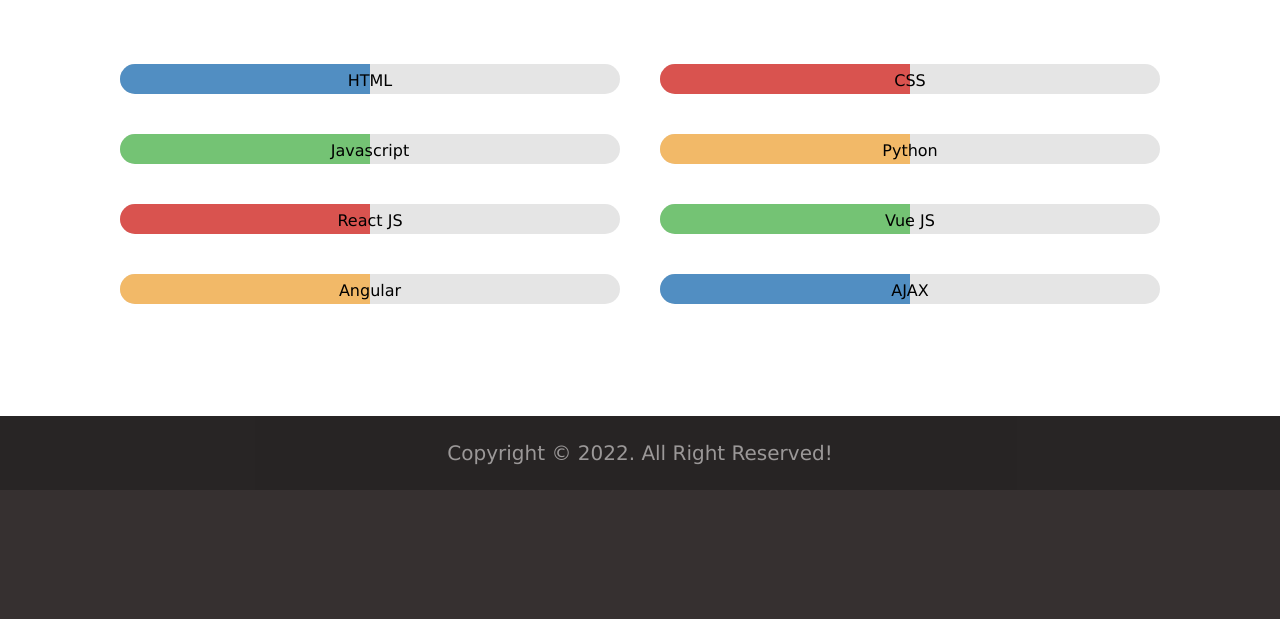
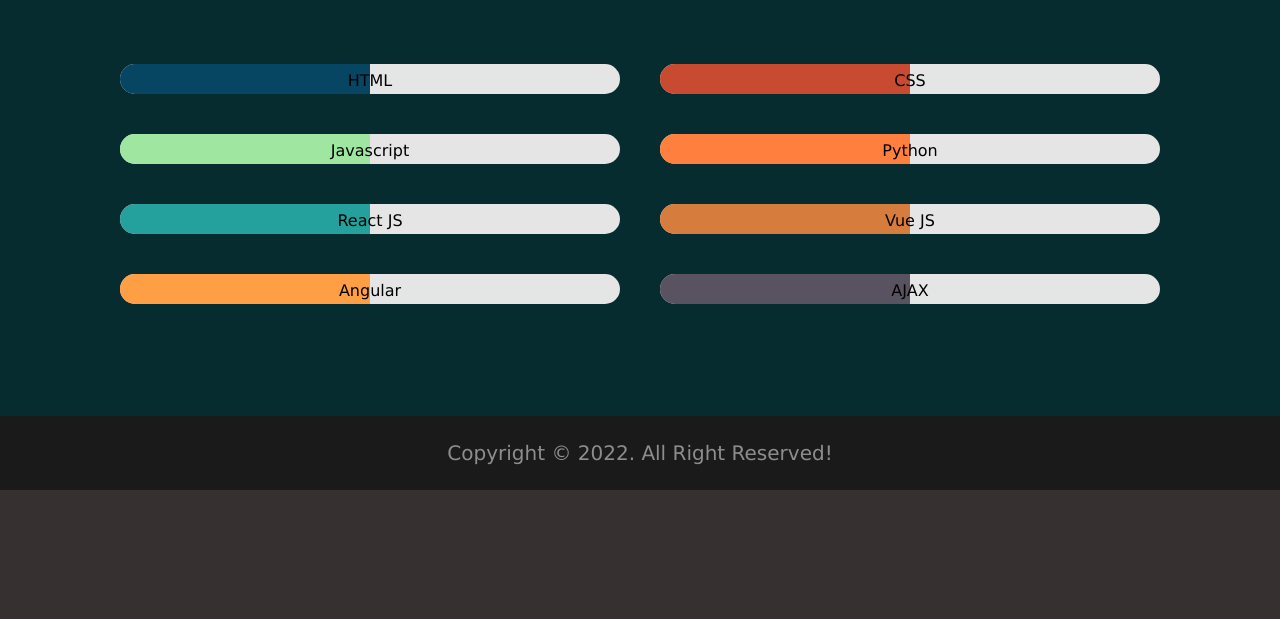
Before and after one commit to bawa-yatin/My-Portfolio, a plain HTML site: page html/skills.html in a window 1280 px wide. Shown: the part 181-800 px from the top of the page. Drawn offline with Linux system fonts and the light colour scheme.

Commit message:
Changes made to website files

```diff
--- a/css/style.css
+++ b/css/style.css
@@ -64,11 +64,14 @@ body {
 .portfolio-footer {
     background: #1a1a1a;
     color: #fff;
-    opacity: 0.5;
     list-style: none;
     text-align: center;
     padding: 25px 10px;
     font-size: 20px;
+}
+
+.footer-text {
+    opacity: 0.5;
 }
 
 
@@ -218,7 +221,7 @@ body {
 .skills-section {
     text-align: center;
     padding: 2rem;
-    background-color: #fff;
+    background-color: #062c30;
 }
 
 .skills-title {
@@ -226,6 +229,8 @@ body {
     font-size: 40px;
     font-weight: bold;
     margin: 15px 0;
+    color: rgb(243, 241, 241);
+    opacity: 0.8;
 }
 
 .skills-container {
@@ -250,7 +255,7 @@ body {
     float: left;
     min-width: 1%;
     height: 100%;
-    background: cornflowerblue;
+    background: rgb(100, 148, 238);
 }
 
 .skill-label {
--- a/html/skills.html
+++ b/html/skills.html
@@ -5,7 +5,7 @@
     <meta http-equiv="X-UA-Compatible" content="IE=edge" />
     <meta name="viewport" content="width=device-width, initial-scale=1.0" />
     <title>My Portfolio</title>
-    <link rel="icon" type="image/x-icon" href="./images/favicon/favicon.png" />
+    <link rel="icon" type="image/x-icon" href="../images/favicon/favicon.png" />
     <link rel="stylesheet" type="text/css" href="../css/style.css" />
 </head>
 </head>
@@ -38,43 +38,43 @@
 
             <div class="skills-container">
                 <div class="skill-progress">
-                    <div class="skill-bar" style="width: 50%; background: #518EC2;">
+                    <div class="skill-bar" style="width: 50%; background: #064663;">
                         <p class="skill-label">HTML</p>
                     </div>
                 </div>
                 <div class="skill-progress">
-                    <div class="skill-bar" style="width: 50%; background: #D9534F;">
+                    <div class="skill-bar" style="width: 50%; background: #C84B31;">
                         <p class="skill-label">CSS</p>
                     </div>
                 </div>
                 <div class="skill-progress">
-                    <div class="skill-bar" style="width: 50%; background: #74C374;">
+                    <div class="skill-bar" style="width: 50%; background: #9FE6A0;">
                         <p class="skill-label">Javascript</p>
                     </div>
                 </div>
                 <div class="skill-progress">
-                    <div class="skill-bar" style="width: 50%; background: #F2B968;">
+                    <div class="skill-bar" style="width: 50%; background: #FF7F3F;">
                         <p class="skill-label">Python</p>
                     </div>
                 </div>
 
                 <div class="skill-progress">
-                    <div class="skill-bar" style="width: 50%; background: #D9534F;">
+                    <div class="skill-bar" style="width: 50%; background: #24A19C;">
                         <p class="skill-label">React JS</p>
                     </div>
                 </div>
                 <div class="skill-progress">
-                    <div class="skill-bar" style="width: 50%; background: #74C374;">
+                    <div class="skill-bar" style="width: 50%; background: #D67D3E;">
                         <p class="skill-label">Vue JS</p>
                     </div>
                 </div>
                 <div class="skill-progress">
-                    <div class="skill-bar" style="width: 50%; background: #F2B968;">
+                    <div class="skill-bar" style="width: 50%; background: #FF9F45;">
                         <p class="skill-label">Angular</p>
                     </div>
                 </div>
                 <div class="skill-progress">
-                    <div class="skill-bar" style="width: 50%; background: #518EC2;">
+                    <div class="skill-bar" style="width: 50%; background: #595260;">
                         <p class="skill-label">AJAX</p>
                     </div>
                 </div>
@@ -82,7 +82,7 @@
         </section>
 
         <footer class="portfolio-footer">
-            Copyright © 2022. All Right Reserved!
+            <span class="footer-text">Copyright © 2022. All Right Reserved!</span>
         </footer>
     </div>
 </body>
```
Also changed, not shown: html/contact.html (+5 -5 lines), html/projects.html (+2 -2 lines), index.html (+1 -1 lines).
